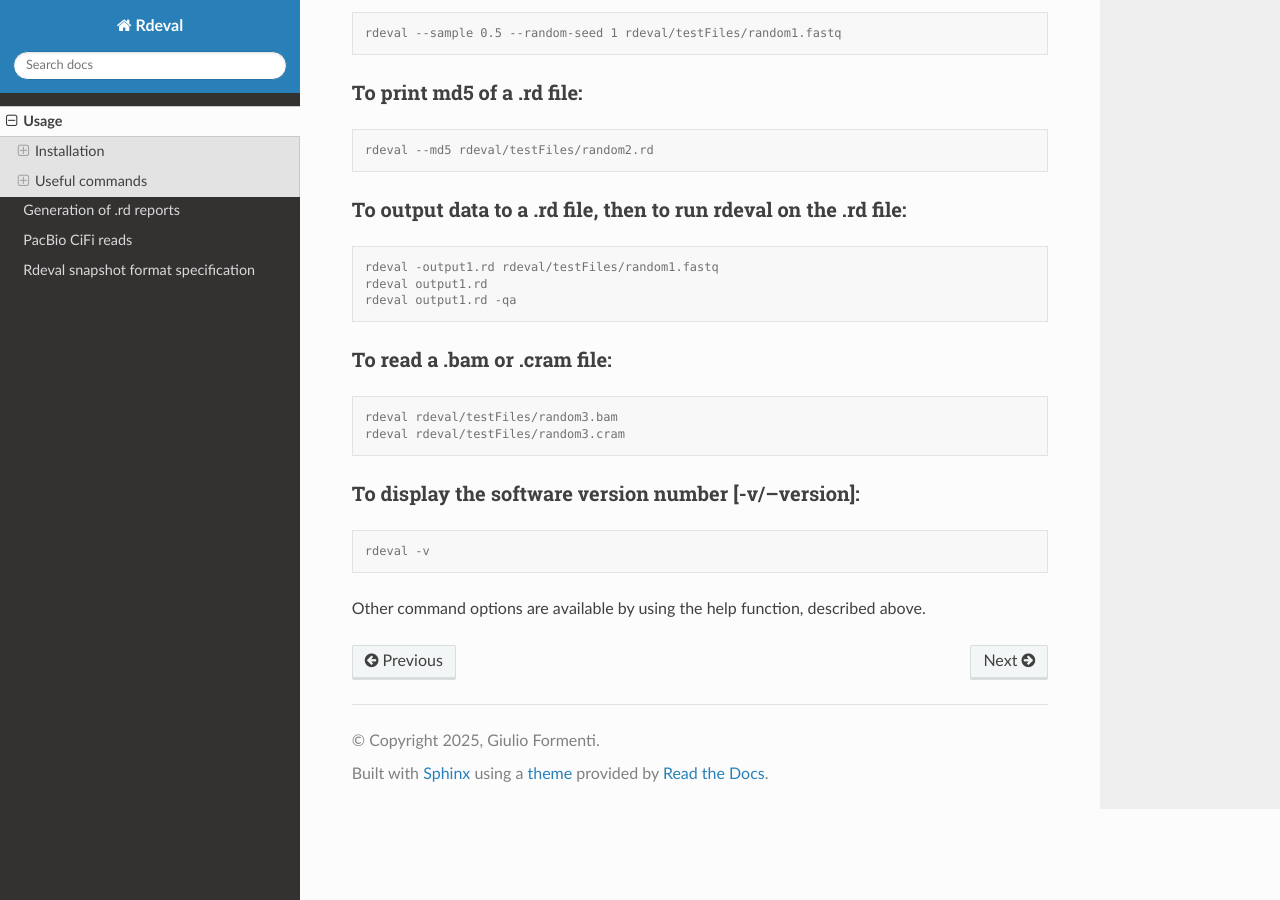
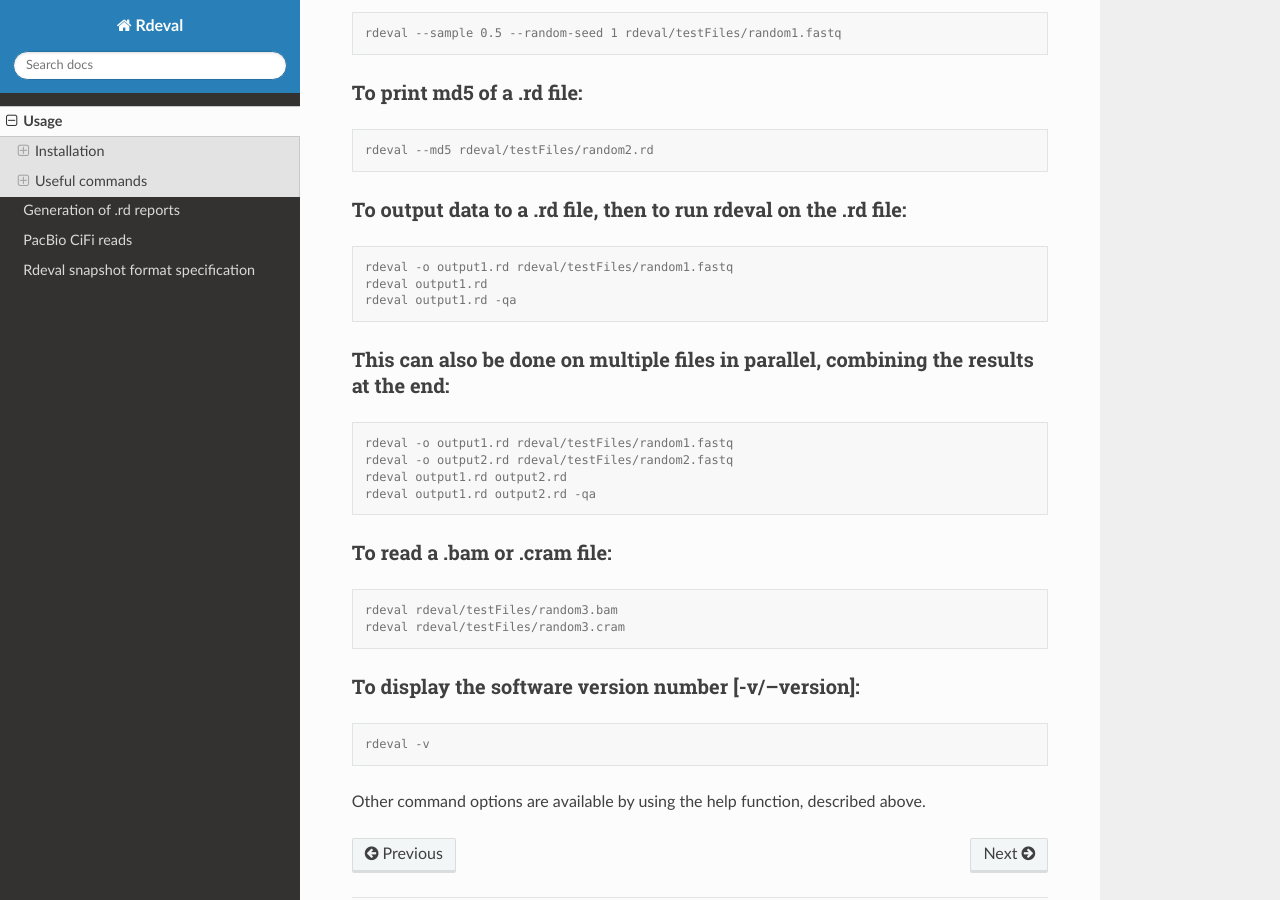
Before and after one commit to vgl-hub/rdeval-documentation, a Sphinx documentation site: the page built from docs/source/usage.rst, in a window 1280 px wide and 900 px high, scrolled down 3768 px. Built offline with Sphinx 7.4.7 and the Read the Docs theme 3.1.0, drawn with Linux system fonts in a browser that asks for light colours.

Commit message:
fixed typo and added multi .rd example

```diff
--- a/docs/source/usage.rst
+++ b/docs/source/usage.rst
@@ -189,9 +189,18 @@ To output data to a .rd file, then to run rdeval on the .rd file:
 =============================
 .. code-block:: console
 
-   rdeval -output1.rd rdeval/testFiles/random1.fastq
+   rdeval -o output1.rd rdeval/testFiles/random1.fastq
    rdeval output1.rd
    rdeval output1.rd -qa
+
+This can also be done on multiple files in parallel, combining the results at the end:
+=============================
+.. code-block:: console
+
+   rdeval -o output1.rd rdeval/testFiles/random1.fastq
+   rdeval -o output2.rd rdeval/testFiles/random2.fastq
+   rdeval output1.rd output2.rd
+   rdeval output1.rd output2.rd -qa
 
 To read a .bam or .cram file:
 =============================
```
